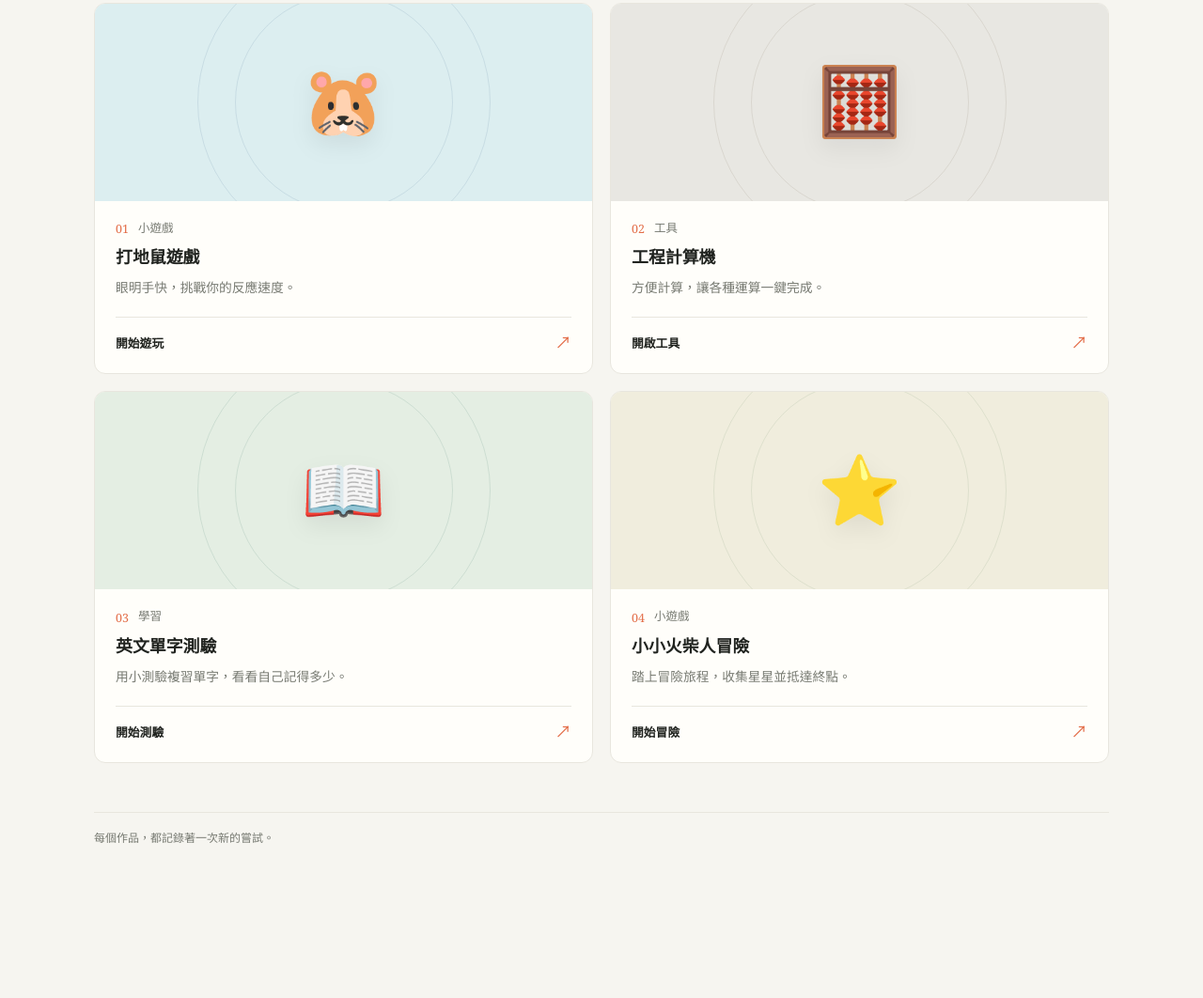
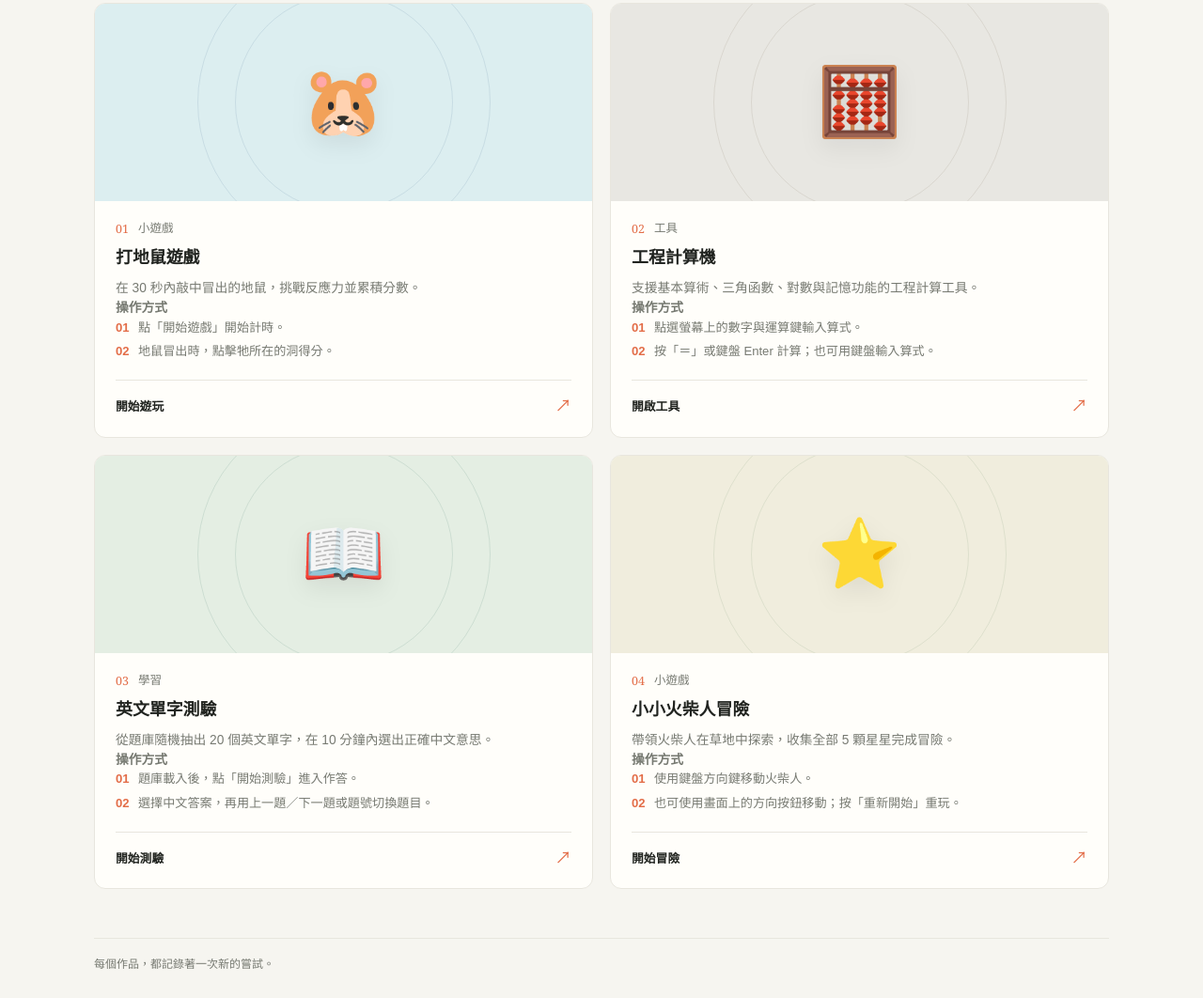
Before and after one commit to 10358005-alt/10358005-alt.github.io, a plain HTML site: page index.html in a window 1280 px wide. Shown: the part 457-1519 px from the top of the page at 94% size. Before the commit the page ends 1423 px from the top, so only its background shows below. Drawn offline with Linux system fonts and the light colour scheme.

Commit message:
Update index.html

```diff
--- a/index.html
+++ b/index.html
@@ -256,6 +256,34 @@
         font-size: 0.86rem;
       }
 
+      .detail-label {
+        margin: 16px 0 5px;
+        color: var(--ink);
+        font-size: 0.76rem;
+        font-weight: 750;
+      }
+
+      .instructions {
+        display: grid;
+        gap: 5px;
+        margin: 0;
+        padding: 0;
+        color: var(--muted);
+        font-size: 0.82rem;
+        list-style: none;
+      }
+
+      .instructions li {
+        display: grid;
+        grid-template-columns: 19px 1fr;
+        gap: 5px;
+      }
+
+      .instructions li span {
+        color: var(--accent);
+        font-weight: 750;
+      }
+
       .card-footer {
         margin-top: 20px;
         padding-top: 14px;
@@ -360,7 +388,12 @@
                 <span class="project-type">小遊戲</span>
               </div>
               <h3>打地鼠遊戲</h3>
-              <p>眼明手快，挑戰你的反應速度。</p>
+              <p>在 30 秒內敲中冒出的地鼠，挑戰反應力並累積分數。</p>
+              <p class="detail-label">操作方式</p>
+              <ul class="instructions">
+                <li><span>01</span>點「開始遊戲」開始計時。</li>
+                <li><span>02</span>地鼠冒出時，點擊牠所在的洞得分。</li>
+              </ul>
               <div class="card-footer">
                 <span class="open-link">開始遊玩</span>
                 <span class="arrow" aria-hidden="true">↗</span>
@@ -376,7 +409,12 @@
                 <span class="project-type">工具</span>
               </div>
               <h3>工程計算機</h3>
-              <p>方便計算，讓各種運算一鍵完成。</p>
+              <p>支援基本算術、三角函數、對數與記憶功能的工程計算工具。</p>
+              <p class="detail-label">操作方式</p>
+              <ul class="instructions">
+                <li><span>01</span>點選螢幕上的數字與運算鍵輸入算式。</li>
+                <li><span>02</span>按「＝」或鍵盤 Enter 計算；也可用鍵盤輸入算式。</li>
+              </ul>
               <div class="card-footer">
                 <span class="open-link">開啟工具</span>
                 <span class="arrow" aria-hidden="true">↗</span>
@@ -392,7 +430,12 @@
                 <span class="project-type">學習</span>
               </div>
               <h3>英文單字測驗</h3>
-              <p>用小測驗複習單字，看看自己記得多少。</p>
+              <p>從題庫隨機抽出 20 個英文單字，在 10 分鐘內選出正確中文意思。</p>
+              <p class="detail-label">操作方式</p>
+              <ul class="instructions">
+                <li><span>01</span>題庫載入後，點「開始測驗」進入作答。</li>
+                <li><span>02</span>選擇中文答案，再用上一題／下一題或題號切換題目。</li>
+              </ul>
               <div class="card-footer">
                 <span class="open-link">開始測驗</span>
                 <span class="arrow" aria-hidden="true">↗</span>
@@ -408,7 +451,12 @@
                 <span class="project-type">小遊戲</span>
               </div>
               <h3>小小火柴人冒險</h3>
-              <p>踏上冒險旅程，收集星星並抵達終點。</p>
+              <p>帶領火柴人在草地中探索，收集全部 5 顆星星完成冒險。</p>
+              <p class="detail-label">操作方式</p>
+              <ul class="instructions">
+                <li><span>01</span>使用鍵盤方向鍵移動火柴人。</li>
+                <li><span>02</span>也可使用畫面上的方向按鈕移動；按「重新開始」重玩。</li>
+              </ul>
               <div class="card-footer">
                 <span class="open-link">開始冒險</span>
                 <span class="arrow" aria-hidden="true">↗</span>
```
